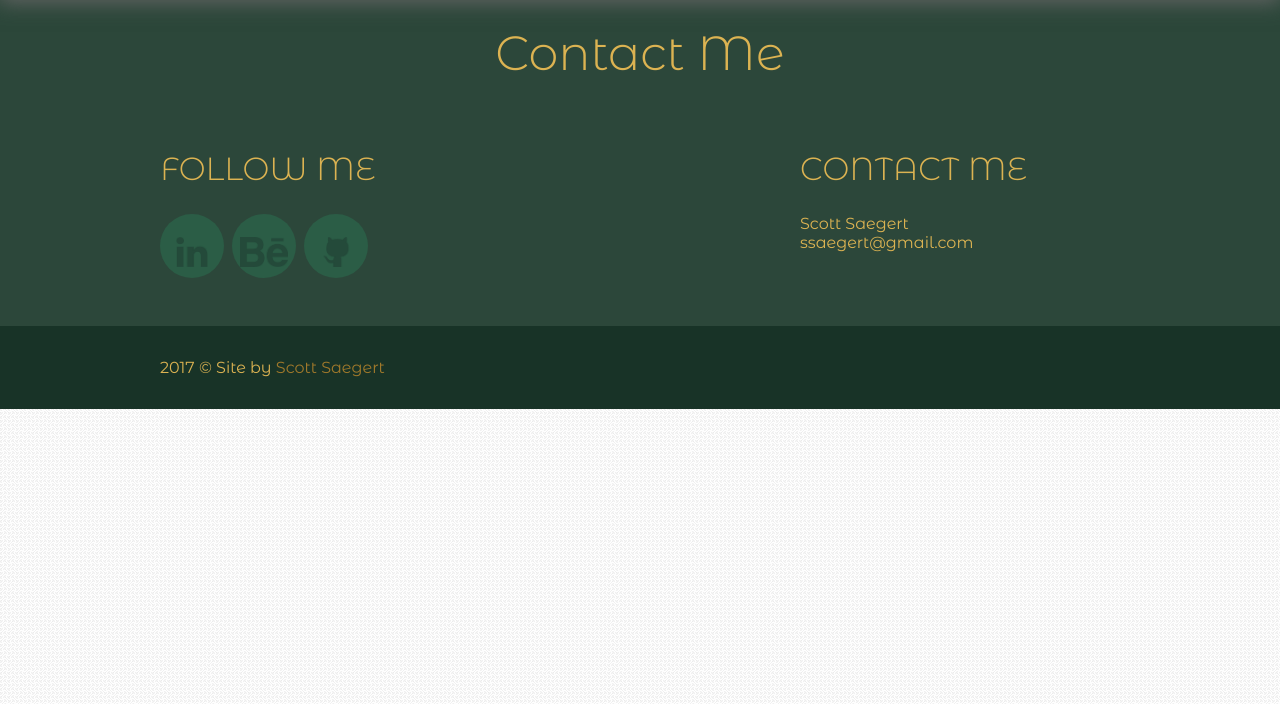
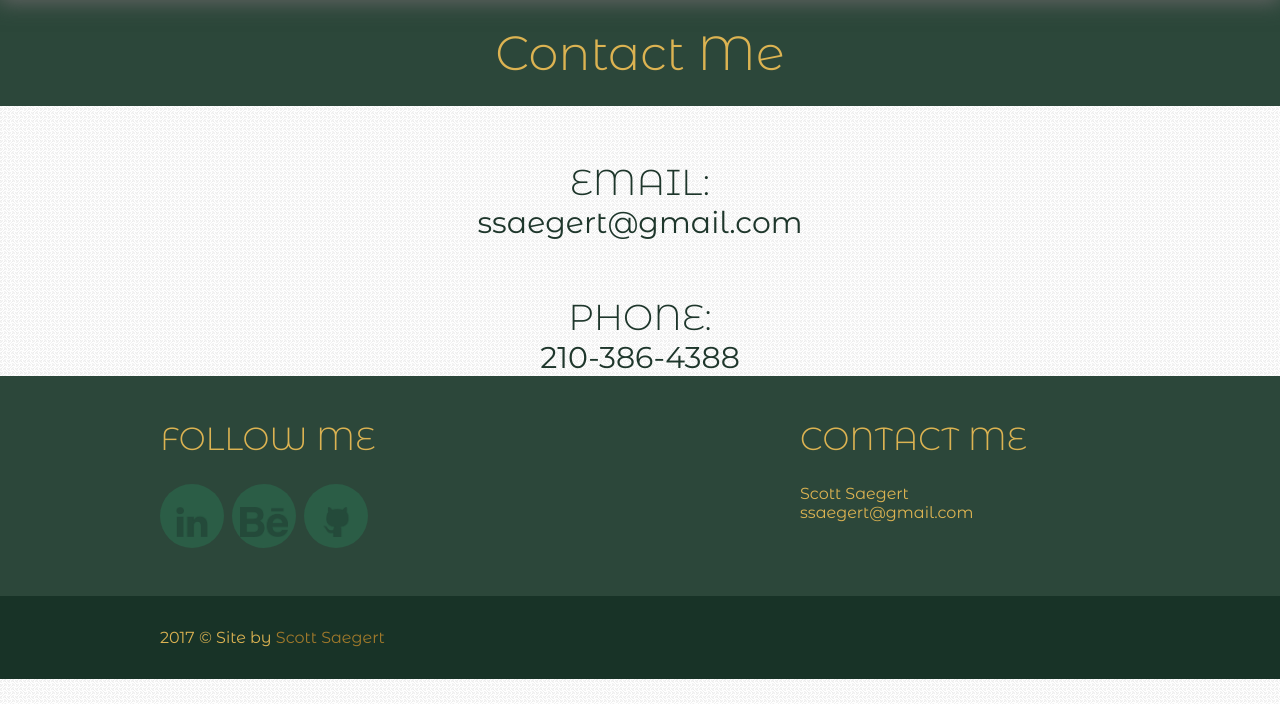
Before and after one commit to ssaegert/scott-css-grid-site, a PHP site: page /contact.html in a window 1280 px wide. Shown: the part 96-800 px from the top of the page. Run offline with PHP 8.4, Linux system fonts and the light colour scheme.

```diff
--- a/contact.html
+++ b/contact.html
@@ -69,9 +69,9 @@
 
     <h1>Contact Me</h1>
 
-    <div class="web-container">
-
-
+    <div class="email-me">
+        <h2>EMAIL:</h2> <a href="mailto:ssaegert@gmail.com">ssaegert@gmail.com</a>
+        <h2>PHONE:</h2> <a href="tel:12103864388">210-386-4388</a>
     </div>
 </main>
 <footer>
--- a/css/css-grid.css
+++ b/css/css-grid.css
@@ -479,6 +479,45 @@ nav .hamburger{
 	animation: button-fadein .75s;
     opacity: 1;
     animation-fill-mode: forwards;
+}
+.email-me {
+    grid-column: 3/7;
+    text-align: center;
+    color: #1e362b;
+    font-size: 1.5em;
+}
+.email-me h2{
+    grid-column: 3/7;
+    text-align: center;
+    color: #1e362b;
+    font-size: 1.5em;
+    margin: 0;
+    padding: 1.5em 0 0 0;
+}
+.email-me a{
+    text-align: center;
+    color: #1e362b;
+    font-size: 1.25em;
+}
+.email-me a:link{
+    text-align: center;
+    color: #1e362b;
+    font-size: 1.25em;
+}
+.email-me a:active{
+    text-align: center;
+    color: #1e362b;
+    font-size: 1.25em;
+}
+.email-me a:visited{
+    text-align: center;
+    color: #1e362b;
+    font-size: 1.25em;
+}
+.email-me a:hover{
+    text-align: center;
+    color: #a0792b;
+    font-size: 1.25em;
 }
 /* ################# Banner Elements ################# */
 .banner {
```
Also changed, not shown: graphic-design.html (+35 -1 lines), images/design/1.jpg (added), images/design/10.jpg (added), images/design/2.jpg (added), images/design/3.jpg (added), images/design/4.jpg (added), images/design/5.jpg (added), images/design/6.jpg (added), images/design/7.jpg (added), images/design/8.jpg (added), images/design/9.jpg (added).
